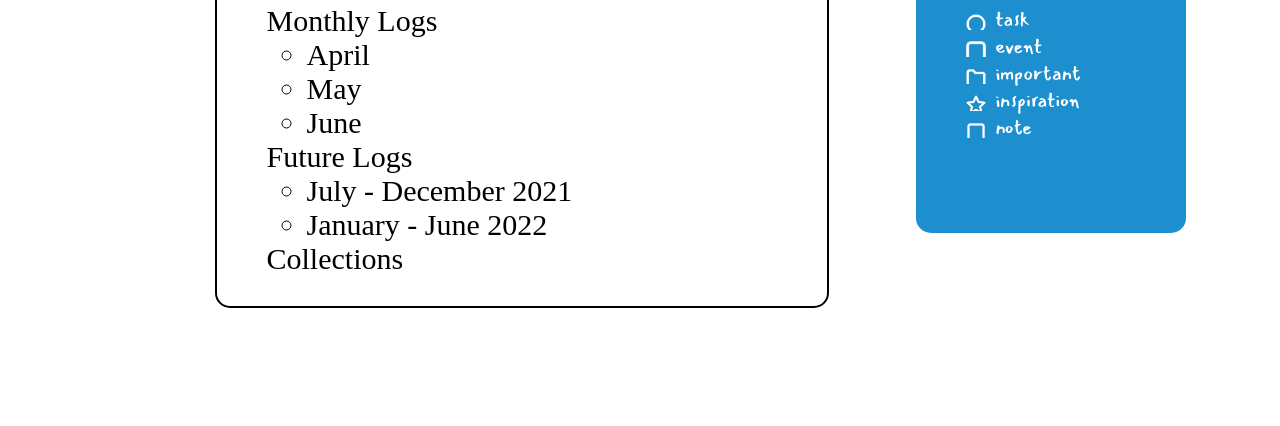
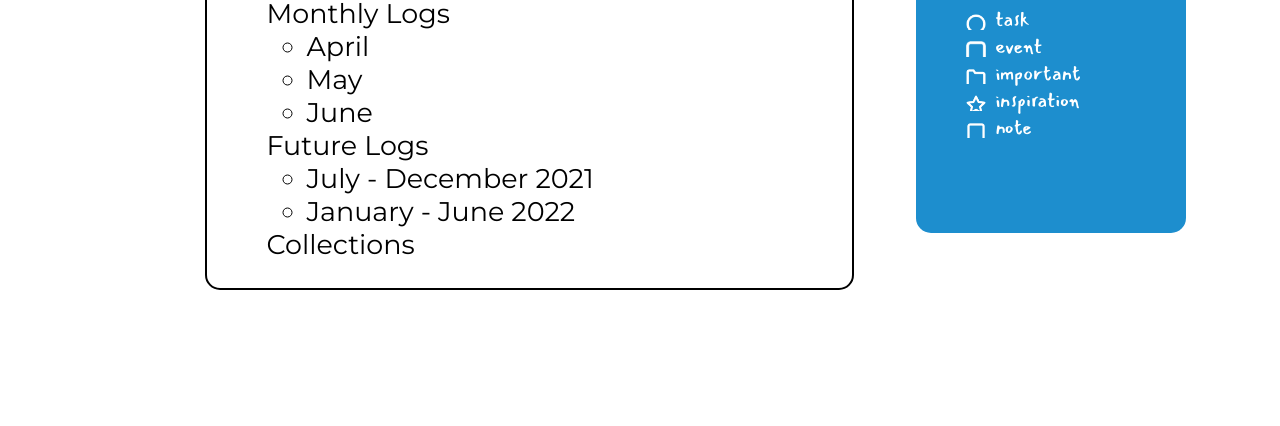
Before and after one commit to cse110-sp21-group24/cse110-sp21-group24, a website: page public/indexPage.html in a window 1280 px wide. Shown: the part 374-800 px from the top of the page. Drawn offline with Linux system fonts and the light colour scheme.

Commit message:
change Index page font

```diff
--- a/public/css/IndexPage.css
+++ b/public/css/IndexPage.css
@@ -43,9 +43,8 @@ h1 {
 .hyperLinks {
   width: 525px;
   height: auto;
-  padding-left: 10px;
-  padding-right: 75px;
-  margin-left: 10px;
+  padding-left: 20px;
+  padding-right: 100px;
   margin-top: 10px;
   margin-bottom: 10px;
   margin-right: 60px;
@@ -144,6 +143,7 @@ h2{
 /*** Make Unordered List Not Have Regular Bullet Points ***/
 .noBullets {
   list-style-type: none;
+  font: 27px "Montserrat", sans-serif;
 }
 
 /*** Center and Moving All Elements ***/
```
